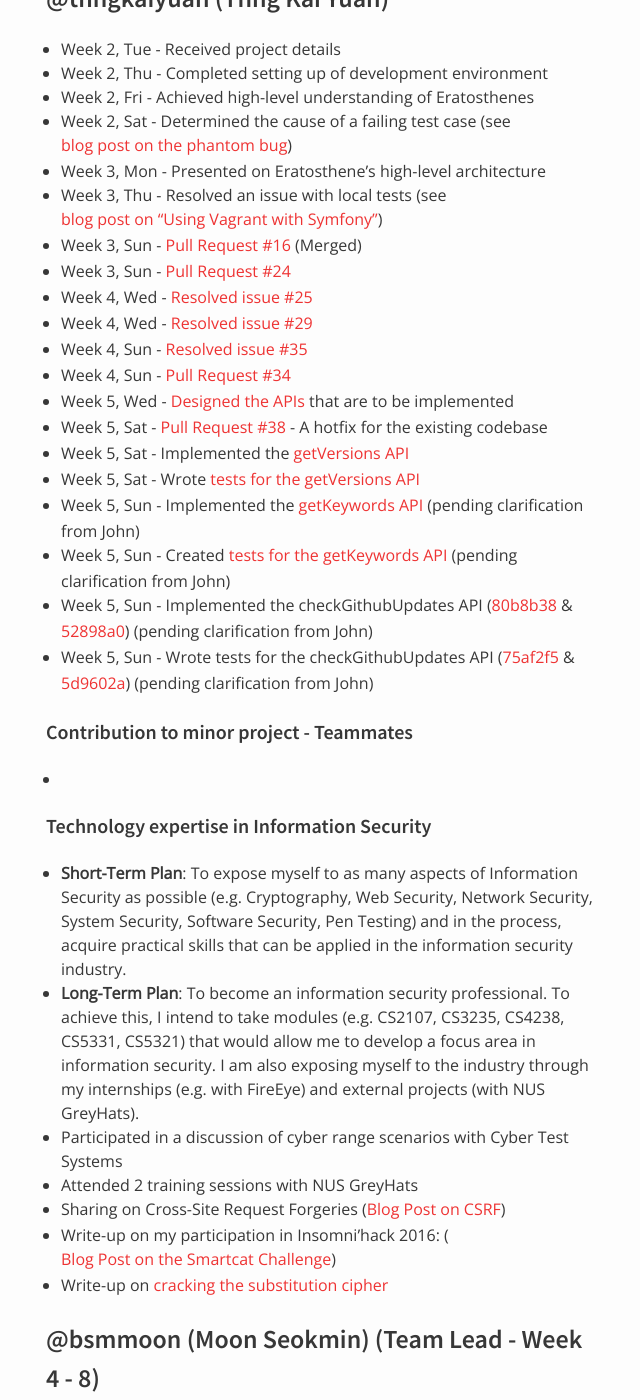
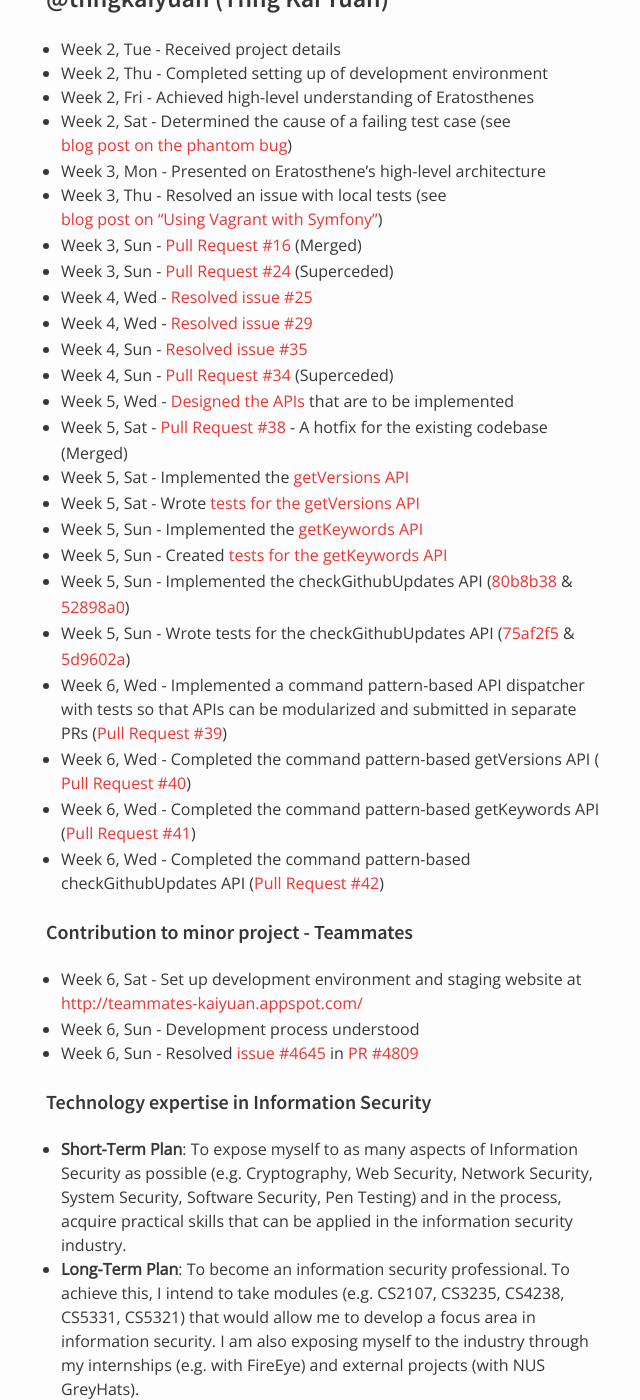
Before and after one commit to nus-oss/cs3281-AY1516S2-website, a Jekyll site: the page built from teams/codebender.md, in a window 1280 px wide and 1400 px high, scrolled down 3728 px. Shown: the whole window, without its empty margins (324-964 px from the left). Built offline with Jekyll 4.4.1, drawn with Linux system fonts in a browser that asks for light colours; some of the changed text lies outside the part shown.

Commit message:
Update Kai Yuan's progress for week 6

```diff
--- a/teams/codebender.md
+++ b/teams/codebender.md
@@ -131,22 +131,28 @@ permalink: /teams/codebender/
 * Week 3, Mon - Presented on Eratosthene's high-level architecture
 * Week 3, Thu - Resolved an issue with local tests (see [blog post on "Using Vagrant with Symfony"](http://cs3281-2.blogspot.sg/2016/01/using-vagrant-with-symfony.html))
 * Week 3, Sun - [Pull Request #16](https://github.com/codebendercc/eratosthenes/pull/16) (Merged)
-* Week 3, Sun - [Pull Request #24](https://github.com/codebendercc/eratosthenes/pull/24)
+* Week 3, Sun - [Pull Request #24](https://github.com/codebendercc/eratosthenes/pull/24) (Superceded)
 * Week 4, Wed - [Resolved issue #25](https://github.com/codebendercc/eratosthenes/issues/25)
 * Week 4, Wed - [Resolved issue #29](https://github.com/codebendercc/eratosthenes/issues/29)
 * Week 4, Sun - [Resolved issue #35](https://github.com/codebendercc/eratosthenes/issues/35)
-* Week 4, Sun - [Pull Request #34](https://github.com/codebendercc/eratosthenes/pull/34)
+* Week 4, Sun - [Pull Request #34](https://github.com/codebendercc/eratosthenes/pull/34) (Superceded)
 * Week 5, Wed - [Designed the APIs](https://docs.google.com/document/d/1-eUlYzHQypgWRRDwJ7lsj3f8nrbVt7owkldCdUSNKVs/edit?usp=sharing) that are to be implemented
-* Week 5, Sat - [Pull Request #38](https://github.com/codebendercc/eratosthenes/pull/38) - A hotfix for the existing codebase
+* Week 5, Sat - [Pull Request #38](https://github.com/codebendercc/eratosthenes/pull/38) - A hotfix for the existing codebase (Merged)
 * Week 5, Sat - Implemented the [getVersions API](https://github.com/codebendercc/eratosthenes/commit/c6d8b30a3f567dcecb5bc816977ae91aa96444aa)
 * Week 5, Sat - Wrote [tests for the getVersions API](https://github.com/codebendercc/eratosthenes/commit/cc3e92ac8be5db649a9e6f764a2cb863f01abb72)
-* Week 5, Sun - Implemented the [getKeywords API](https://github.com/codebendercc/eratosthenes/commit/93d4cdbb995cbaef6a653d3a449938b2dac3e659) (pending clarification from John)
-* Week 5, Sun - Created [tests for the getKeywords API](https://github.com/codebendercc/eratosthenes/commit/137dea9adab330167de28d95acc48ee6651967fb) (pending clarification from John)
-* Week 5, Sun - Implemented the checkGithubUpdates API ([80b8b38](https://github.com/codebendercc/eratosthenes/commit/80b8b389a0b9c15b0978d83f919b2b2e96fcdc7d) & [52898a0](https://github.com/codebendercc/eratosthenes/commit/52898a0b0f633e1975449dd2d71b4b6ed3f93651)) (pending clarification from John)
-* Week 5, Sun - Wrote tests for the checkGithubUpdates API ([75af2f5](https://github.com/codebendercc/eratosthenes/commit/75af2f52e35f700e606cc735b2ee4e72353b5285) & [5d9602a](https://github.com/codebendercc/eratosthenes/commit/5d9602a1bbcfe9ea105106a60b1933216fe0443a)) (pending clarification from John)
+* Week 5, Sun - Implemented the [getKeywords API](https://github.com/codebendercc/eratosthenes/commit/93d4cdbb995cbaef6a653d3a449938b2dac3e659)
+* Week 5, Sun - Created [tests for the getKeywords API](https://github.com/codebendercc/eratosthenes/commit/137dea9adab330167de28d95acc48ee6651967fb)
+* Week 5, Sun - Implemented the checkGithubUpdates API ([80b8b38](https://github.com/codebendercc/eratosthenes/commit/80b8b389a0b9c15b0978d83f919b2b2e96fcdc7d) & [52898a0](https://github.com/codebendercc/eratosthenes/commit/52898a0b0f633e1975449dd2d71b4b6ed3f93651))
+* Week 5, Sun - Wrote tests for the checkGithubUpdates API ([75af2f5](https://github.com/codebendercc/eratosthenes/commit/75af2f52e35f700e606cc735b2ee4e72353b5285) & [5d9602a](https://github.com/codebendercc/eratosthenes/commit/5d9602a1bbcfe9ea105106a60b1933216fe0443a))
+* Week 6, Wed - Implemented a command pattern-based API dispatcher with tests so that APIs can be modularized and submitted in separate PRs ([Pull Request #39](https://github.com/codebendercc/eratosthenes/pull/39))
+* Week 6, Wed - Completed the command pattern-based getVersions API ([Pull Request #40](https://github.com/codebendercc/eratosthenes/pull/40))
+* Week 6, Wed - Completed the command pattern-based getKeywords API ([Pull Request #41](https://github.com/codebendercc/eratosthenes/pull/41))
+* Week 6, Wed - Completed the command pattern-based checkGithubUpdates API ([Pull Request #42](https://github.com/codebendercc/eratosthenes/pull/42))
 
 #### Contribution to minor project - Teammates
- *
+* Week 6, Sat - Set up development environment and staging website at [http://teammates-kaiyuan.appspot.com/](http://teammates-kaiyuan.appspot.com/)
+* Week 6, Sun - Development process understood
+* Week 6, Sun - Resolved [issue #4645](https://github.com/TEAMMATES/teammates/issues/4645) in [PR #4809](https://github.com/TEAMMATES/teammates/pull/4809)
 
 #### Technology expertise in Information Security
 * **Short-Term Plan**: To expose myself to as many aspects of Information Security as possible (e.g. Cryptography, Web Security, Network Security, System Security, Software Security, Pen Testing) and in the process, acquire practical skills that can be applied in the information security industry.
@@ -156,6 +162,7 @@ permalink: /teams/codebender/
 * Sharing on Cross-Site Request Forgeries ([Blog Post on CSRF](http://cs3281-2.blogspot.sg/2016/01/cross-site-request-forgeries-csrf.html))
 * Write-up on my participation in Insomni'hack 2016: ([Blog Post on the Smartcat Challenge](http://cs3281-2.blogspot.sg/2016/01/te-insomnihack-2016-teaser-smartcat-web.html))
 * Write-up on [cracking the substitution cipher](http://cs3281-2.blogspot.sg/2016/01/te-cracking-substitution-cipher.html)
+* Attended security wednesday talk on ["Building next generation security tools with Unicorn engine"](https://www.facebook.com/events/329195357204132/)
 
 ### @bsmmoon (Moon Seokmin) (Team Lead - Week 4 - 8)
 * Week 2, Sun - Received project details
```
